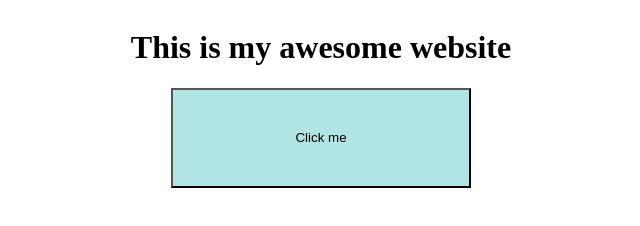
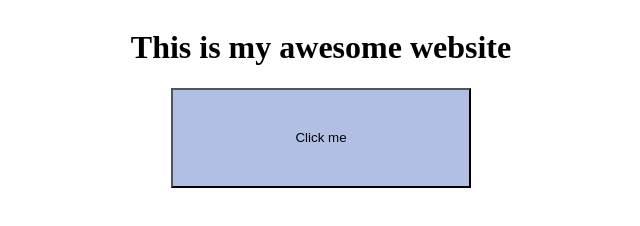
Before and after one commit to va5e/git-demo, a plain HTML site: page index.html in a window 1280 px wide. In both pictures the pointer is over the button "Click me". Shown: the whole page, without its empty margins (319-959 px from the left). Drawn offline with Linux system fonts and the light colour scheme.

Commit message:
change button color

```diff
--- a/styles.css
+++ b/styles.css
@@ -12,5 +12,5 @@
 }
 
 .button:hover {
-  background-color: rgb(177, 228, 228);
+  background-color: rgb(177, 191, 228);
 }
```
